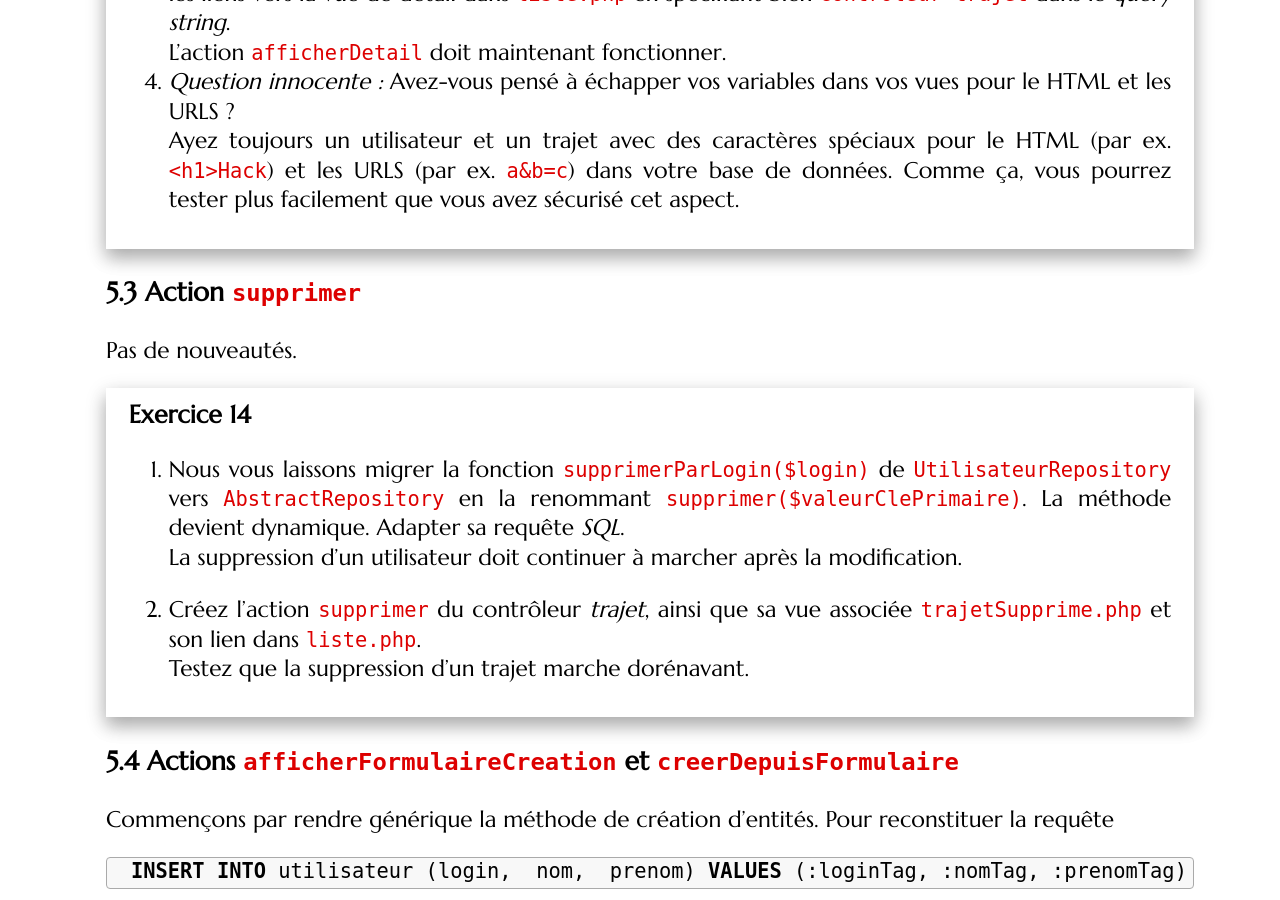
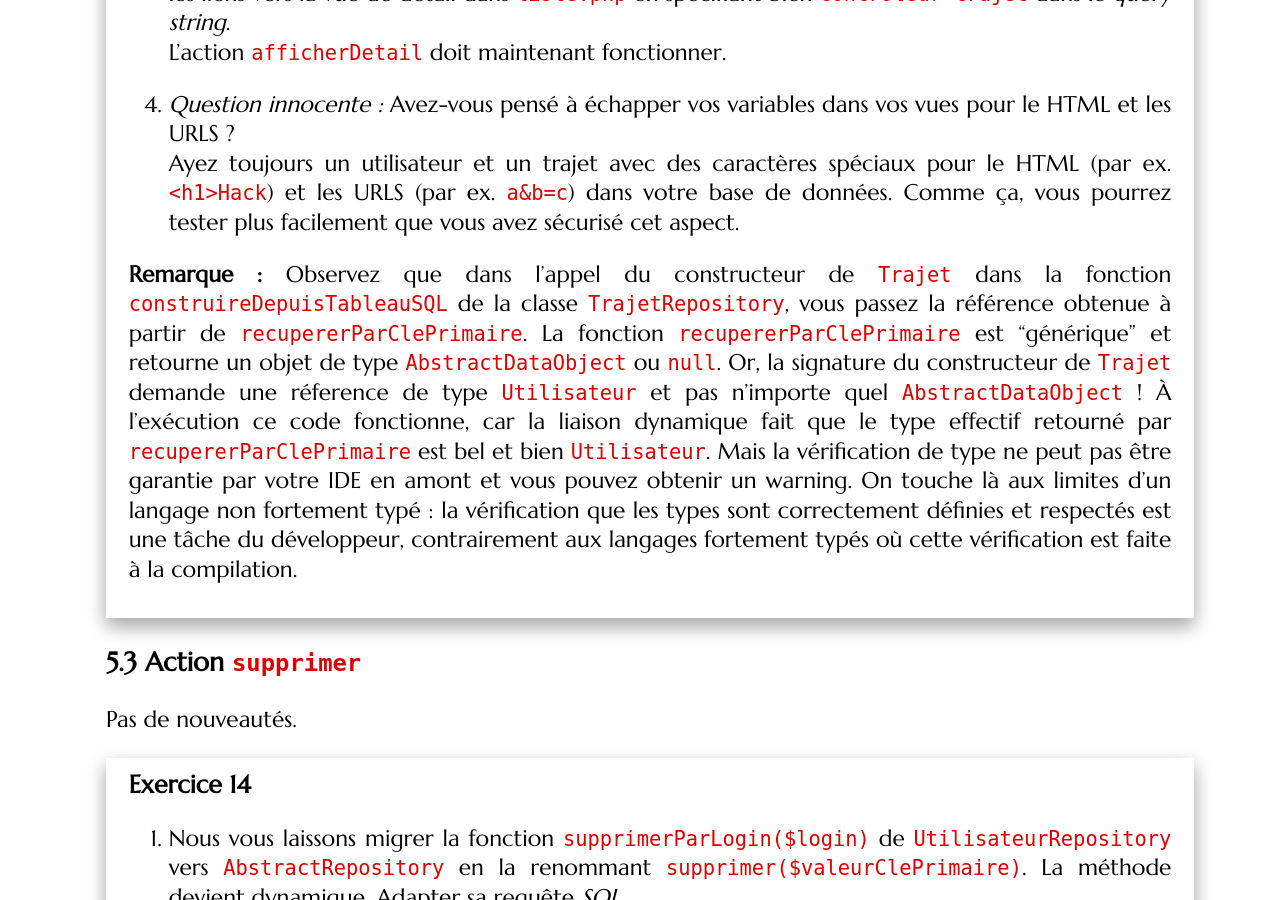
Before and after one commit to romainlebreton/R3.01-DeveloppementWeb, a Jekyll site: the page built from tutorials/tutorial6.md, in a window 1280 px wide and 900 px high, scrolled down 15759 px. Built offline with Jekyll 4.4.1, drawn with Linux system fonts in a browser that asks for light colours; some web fonts are replaced.

Commit message:
remarque concernant le type général de retour de recupererParClePrimaire

```diff
--- a/tutorials/tutorial6.md
+++ b/tutorials/tutorial6.md
@@ -689,12 +689,24 @@ Faites de même pour les trajets.
    `Trajet::toString()`. Ajouter les liens vers la vue de détail dans
    `liste.php` en spécifiant bien `controleur=trajet` dans le *query string*.
    L'action `afficherDetail` doit maintenant fonctionner.
-4. *Question innocente :* Avez-vous pensé à échapper vos variables dans vos vues
+
+5. *Question innocente :* Avez-vous pensé à échapper vos variables dans vos vues
    pour le HTML et les URLS ?
    Ayez toujours un utilisateur et un trajet avec des caractères spéciaux pour
    le HTML (par ex. `<h1>Hack`) et les URLS (par ex. `a&b=c`) dans votre base de
    données. Comme ça, vous pourrez tester plus facilement que vous avez sécurisé
    cet aspect.
+
+**Remarque :** Observez que dans l'appel du constructeur de `Trajet` dans la fonction `construireDepuisTableauSQL`
+de la classe `TrajetRepository`, vous passez la référence obtenue à partir de `recupererParClePrimaire`.
+La fonction `recupererParClePrimaire` est "générique" et retourne un objet de type `AbstractDataObject` ou `null`.
+Or, la signature du constructeur de `Trajet` demande une réference de type `Utilisateur` et pas n'importe quel `AbstractDataObject` !
+À l'exécution ce code fonctionne, car la liaison dynamique fait que le type effectif retourné par `recupererParClePrimaire` est bel et bien
+`Utilisateur`. Mais la vérification de type ne peut pas être garantie par votre IDE en amont et vous pouvez obtenir un warning.
+On touche là aux limites d'un langage non fortement typé : la vérification que les types sont correctement définies et respectés est une
+tâche du développeur, contrairement aux langages fortement typés où cette vérification est faite à la compilation.
+
+
 
 </div>
 
```
